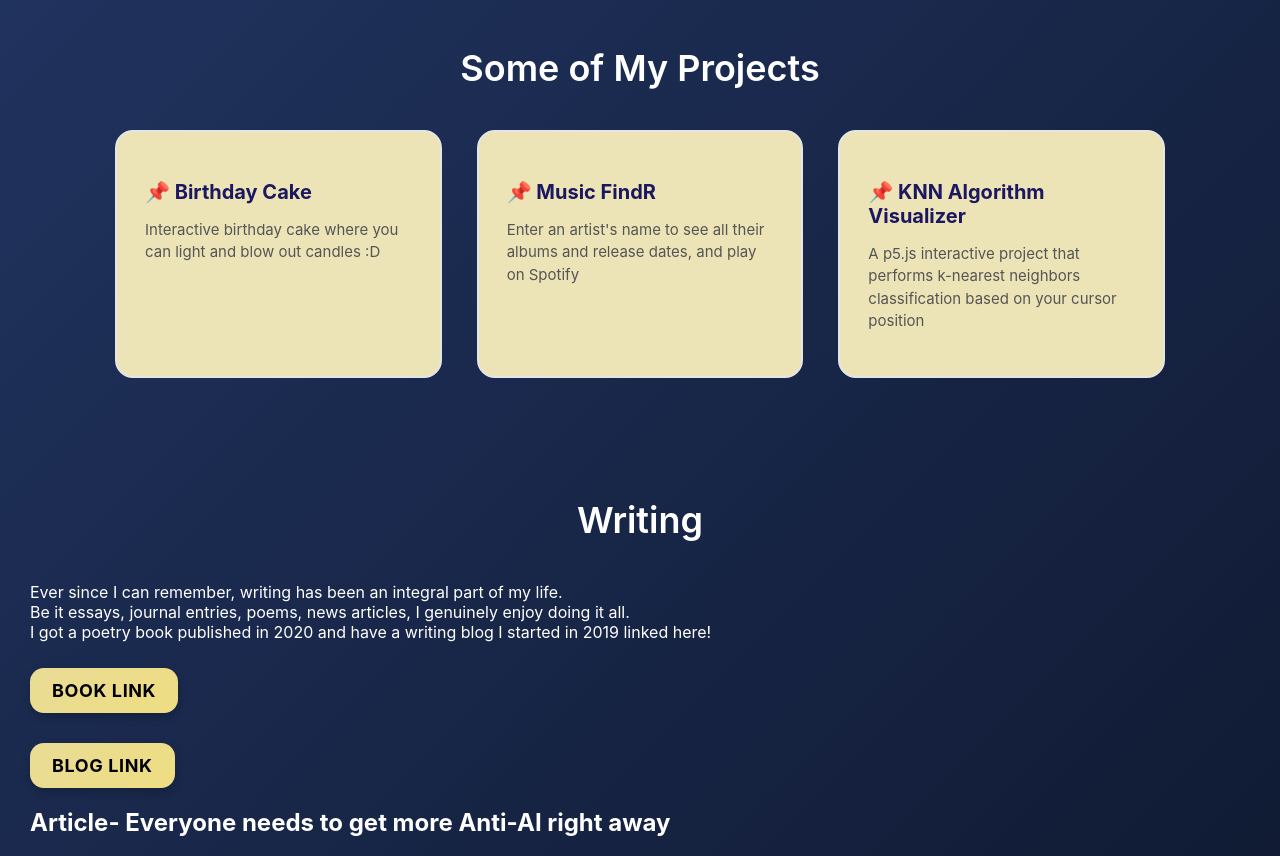
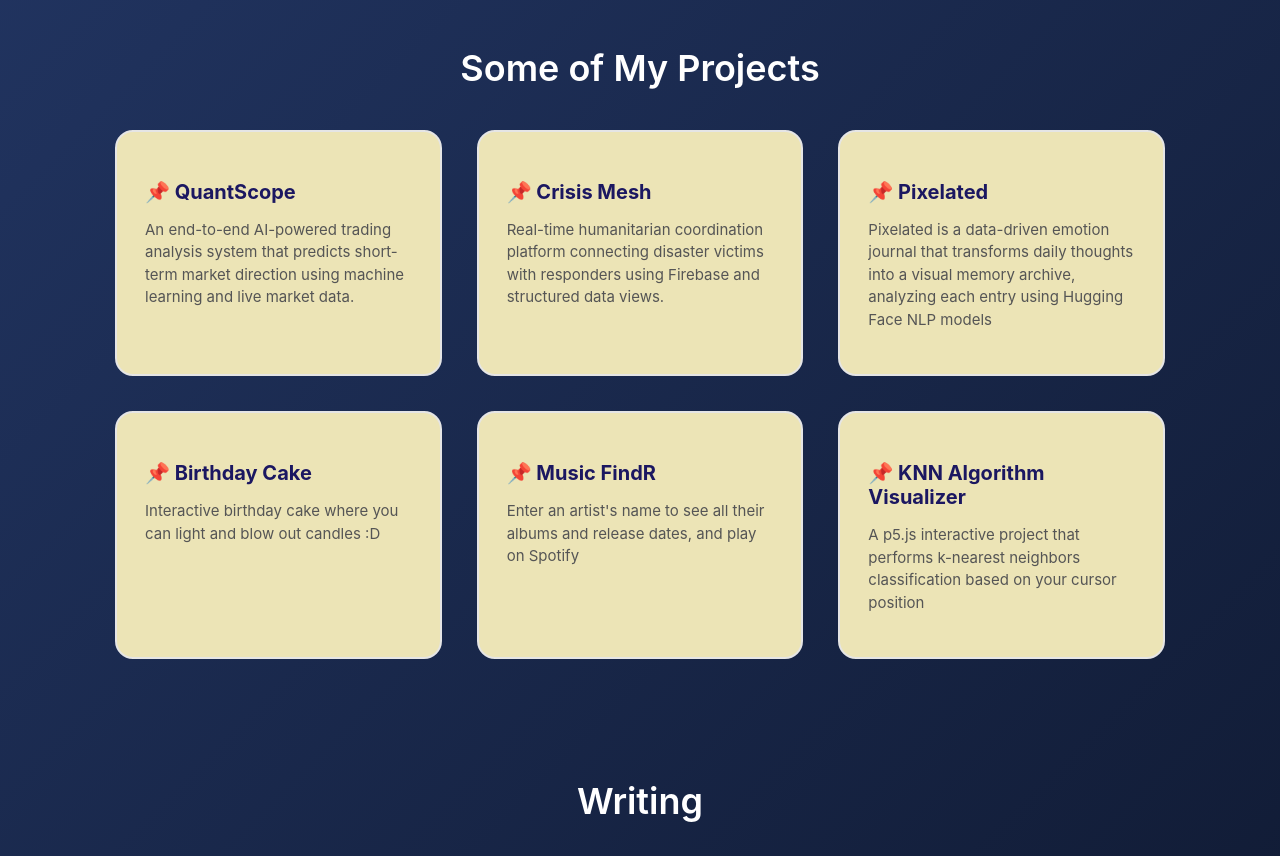
Before and after one commit to ridhimabrb/RPortfolio, a React (Vite) app: page / in a window 1280 px wide. Shown: the part 660-1516 px from the top of the page. Built offline with nearby package versions, Linux system fonts and the light colour scheme.

Commit message:
Update App.jsx

```diff
--- a/src/App.jsx
+++ b/src/App.jsx
@@ -58,8 +58,34 @@ function App() {
 
         <div className="projects-grid">
           <a
+           href="https://trading-analyst-hd2do6ygvbeyuw33bjb4nx.streamlit.app/"
+           target="_blank"
+           rel="noopener noreferrer"
+           className="project-card"
+         >
+           <h3>📌 QuantScope</h3>
+           <p>An end-to-end AI-powered trading analysis system that predicts short-term market direction using machine learning and live market data.</p>
+         </a>
+         <a
+           href="https://ridhimabrb.github.io/CrisisMesh/"
+           target="_blank"
+           rel="noopener noreferrer"
+           className="project-card"
+         >
+           <h3>📌 Crisis Mesh</h3>
+           <p>Real-time humanitarian coordination platform connecting disaster victims with responders using Firebase and structured data views.</p>
+         </a>
+         <a
+           href="https://ridhimabrb.github.io/Pixelated/"
+           target="_blank"
+           rel="noopener noreferrer"
+           className="project-card"
+         >
+           <h3>📌 Pixelated</h3>
+           <p>Pixelated is a data-driven emotion journal that transforms daily thoughts into a visual memory archive, analyzing each entry using Hugging Face NLP models </p>
+         </a>
+         <a
            href="https://ridhimabrb.github.io/Birthday-Cake/"
-           target="_blank"
            rel="noopener noreferrer"
            className="project-card"
          >
```
